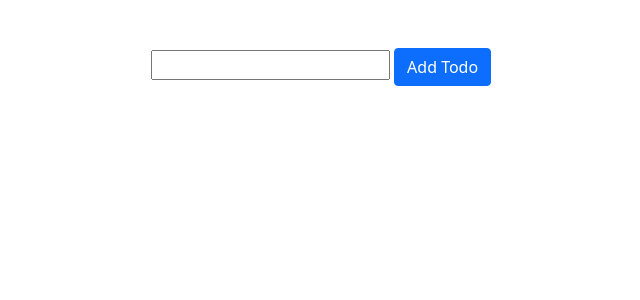
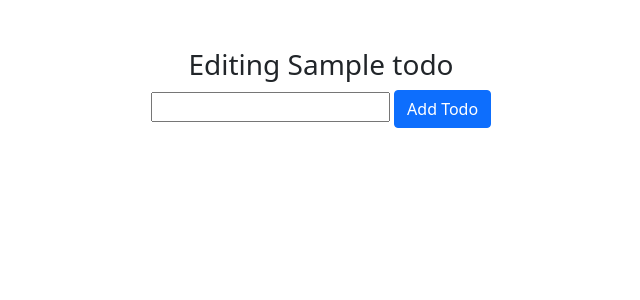
Before and after one commit to bajrasushant/CS50-solutions, a Flask app: template project/templates/edit.html in a window 1280 px wide. Shown: the part 66-366 px from the top of the page, without its empty margins (319-959 px from the left). Run offline with Flask 2, Linux system fonts and the light colour scheme; the template is opened without the code that fills it: most values are stand-ins (such as "Sample title", 1, 10 or a date in 2020); some libraries are stand-ins or nearby versions.

Commit message:
Sat, Feb 4, 2023, 2:05 PM +05:45

```diff
--- a/project/app.py
+++ b/project/app.py
@@ -47,7 +47,7 @@ def todo():
 def edit(todo_id):
     user_id = session["user_id"]
     todo = db.execute("SELECT * FROM todos WHERE id=? AND user_id=?", todo_id, user_id)
-    return render_template("edit.html", todo_id=todo_id)
+    return render_template("edit.html", todo=todo)
 
 @app.route("/done/<int:todo_id>")
 def done(todo_id):
--- a/project/templates/edit.html
+++ b/project/templates/edit.html
@@ -6,6 +6,7 @@
 
 {% block main %}
     <form action="/edit" method="post">
+      <h3>Editing {{ todo.todo }}</h3>
       <input required name="todo-title" id="todo-title" type="text" autocomplete="off"/>
       <button class="btn btn-primary" type="submit">Add Todo</button>
     </form>
```
